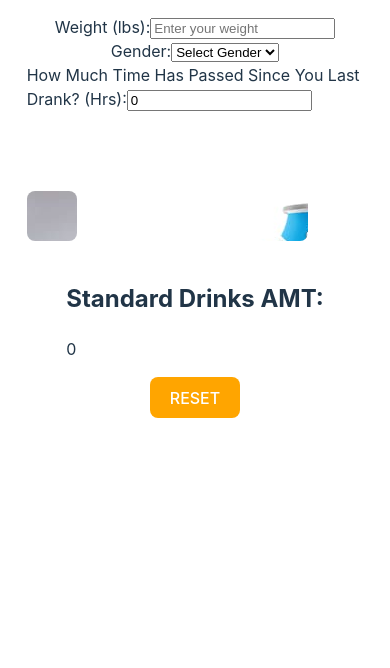
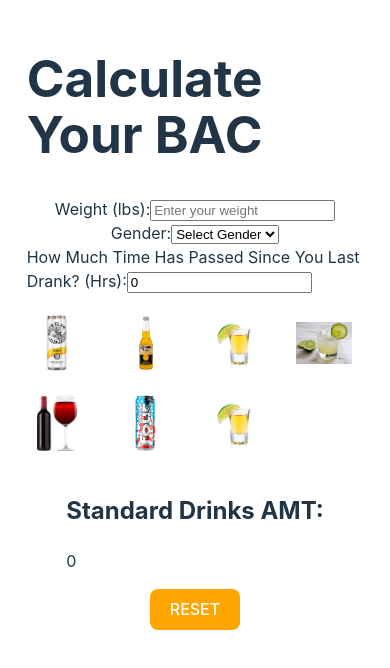
Before and after one commit to nategarelik/Am-I-Drunk-RN-, a React (Vite) app in the folder BAC_CALC/: page /Calculator in a window 390 px wide. Shown: the top 668 px of the page. Built offline with nearby package versions, Linux system fonts and the light colour scheme.

Commit message:
yo I was goin

```diff
--- a/BAC_CALC/src/Components/Calculator/Calculator.jsx
+++ b/BAC_CALC/src/Components/Calculator/Calculator.jsx
@@ -32,7 +32,9 @@ const Calculator = () => {
   };
 
   return (
+
     <div className='calculator-container'>
+      <h1>Calculate Your BAC</h1>
       <div>
         <label>
           Weight (lbs):
@@ -102,6 +104,12 @@ const Calculator = () => {
             onAdd={handleAdd}
         />
 
+        <CalculatorButton
+                    image={shotPic}
+                    value={1}
+                    onAdd={handleAdd}
+                />
+
       </div>
 
         <div className='BAC-Display'>
--- a/BAC_CALC/src/Components/Calculator/CalculatorButton.jsx
+++ b/BAC_CALC/src/Components/Calculator/CalculatorButton.jsx
@@ -1,9 +1,9 @@
 import React from 'react';
-import './calculator.css'
+import './Calculator.css'
 
 const CalculatorButton = ({ image, value, onAdd }) => {
   return (
-    <button onClick={() => onAdd(value)} style={{ background: `url(${image})`, height: '50px', width: '50px' }}>
+    <button className='CalcButt' onClick={() => onAdd(value)} style={{ backgroundImage: `url(${image})` }}>
     </button>
   );
 };
--- a/BAC_CALC/src/Components/Calculator/calculator.css
+++ b/BAC_CALC/src/Components/Calculator/calculator.css
@@ -3,43 +3,44 @@
     flex-direction: column;
     align-items: center;
     justify-content: center;
-    padding: 2%; /* relative unit */
-    width: 90%; /* relative unit */
-    max-width: 600px; /* adjust as needed */
-    margin: 0 auto; /* center the container */
+    padding: 2%;
+    width: 90%;
+    max-width: 600px;
+    margin: 0 auto;
   }
 
   .buttons-grid {
     display: grid;
-    grid-template-columns: repeat(auto-fit, minmax(100px, 1fr)); /* this makes a responsive number of columns */
-    gap: 10px;
-    width: 100%; /* relative unit */
-    max-width: 400px; /* adjust as needed */
-    margin: 20px auto; /* some space and centering */
+    grid-template-columns: repeat(4, 1fr); /* creates a 4-column layout */
+    gap: 20px; /* adjust as needed */
+    width: 100%;
+    max-width: 400px;
+    margin: 20px auto;
   }
 
   .buttons-grid button {
-    height: 100px; /* initial size, will be overridden by media query */
-    width: 100px; /* initial size, will be overridden by media query */
-    background-size: cover;
+    height: 100px; /* adjust as needed */
+    width: 100px; /* adjust as needed */
+    background-color: white;
+    background-size: contain;
     background-position: center;
-    border: none;
+    background-repeat: no-repeat;
+    border: 2px solid transparent; /* Adjust border color as needed */
     cursor: pointer;
+    /* Removed margin: 20; because it's invalid without units */
   }
 
-  /* Media queries for different screen sizes */
+  .buttons-grid button:hover, .buttons-grid button:focus {
+    border-color: orange; /* highlight border on hover */
+    background-color: transparent; /* keep background transparent on hover */
+  }
+
   @media (max-width: 768px) {
+    .buttons-grid {
+      grid-template-columns: repeat(4, 1fr); /* keeps a 4-column layout */
+    }
     .buttons-grid button {
-      height: 80px; /* smaller size for smaller screens */
-      width: 80px; /* smaller size for smaller screens */
+      height: 60px; /* smaller size for smaller screens */
+      width: 60px; /* smaller size for smaller screens */
     }
   }
-
-  @media (max-width: 480px) {
-    .buttons-grid button {
-      height: 60px; /* even smaller size for mobile screens */
-      width: 60px; /* even smaller size for mobile screens */
-    }
-  }
-
-  /* Add similar styles for your inputs and other elements */
--- a/BAC_CALC/src/Components/Footer/Footer.css
+++ b/BAC_CALC/src/Components/Footer/Footer.css
@@ -1,25 +1,30 @@
 /* Styles for Footer component */
 .FooterSection {
-    position: fixed;
+    position:relative;
+    margin-top: 0px;
     bottom: 0;
     width: 100%;
     color: #fff;
     text-align: center;
     padding: 10px 0;
+    display: flexbox;
+    min-height: 10vh;
 }
 
 .FooterSection ul {
     list-style-type:none;
-    margin: 0;
+    margin:0;
     padding: 0;
     display: flex;
-    flex-direction: column;
+    flex-direction:row;
     align-items: center;
+    justify-content: space-around;
 }
 
 .FooterSection li {
     display: inline;
     font-size: 3vh;
+    margin: 2;
 
 }
 
--- a/BAC_CALC/src/Components/Main/Main.css
+++ b/BAC_CALC/src/Components/Main/Main.css
@@ -4,7 +4,7 @@
     flex-direction: column;
     justify-content: center;
     align-items: center;
-    min-height: 100vh;
+    min-height: 79vh;
     gap: 2rem;
     margin: auto;
     text-align: center;
```
Also changed, not shown: BAC_CALC/src/assets/drinkPhotos/jelloPic.jpg (added).
